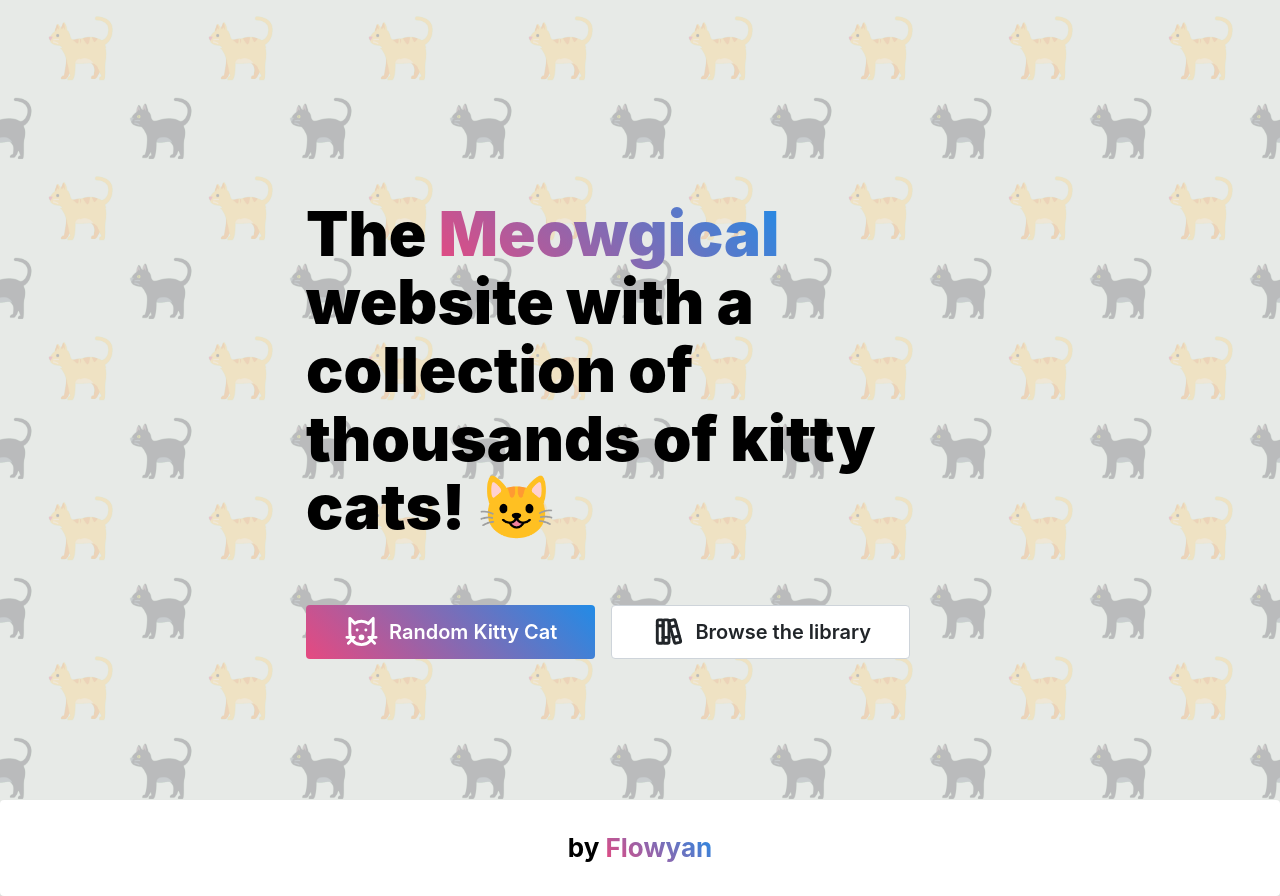
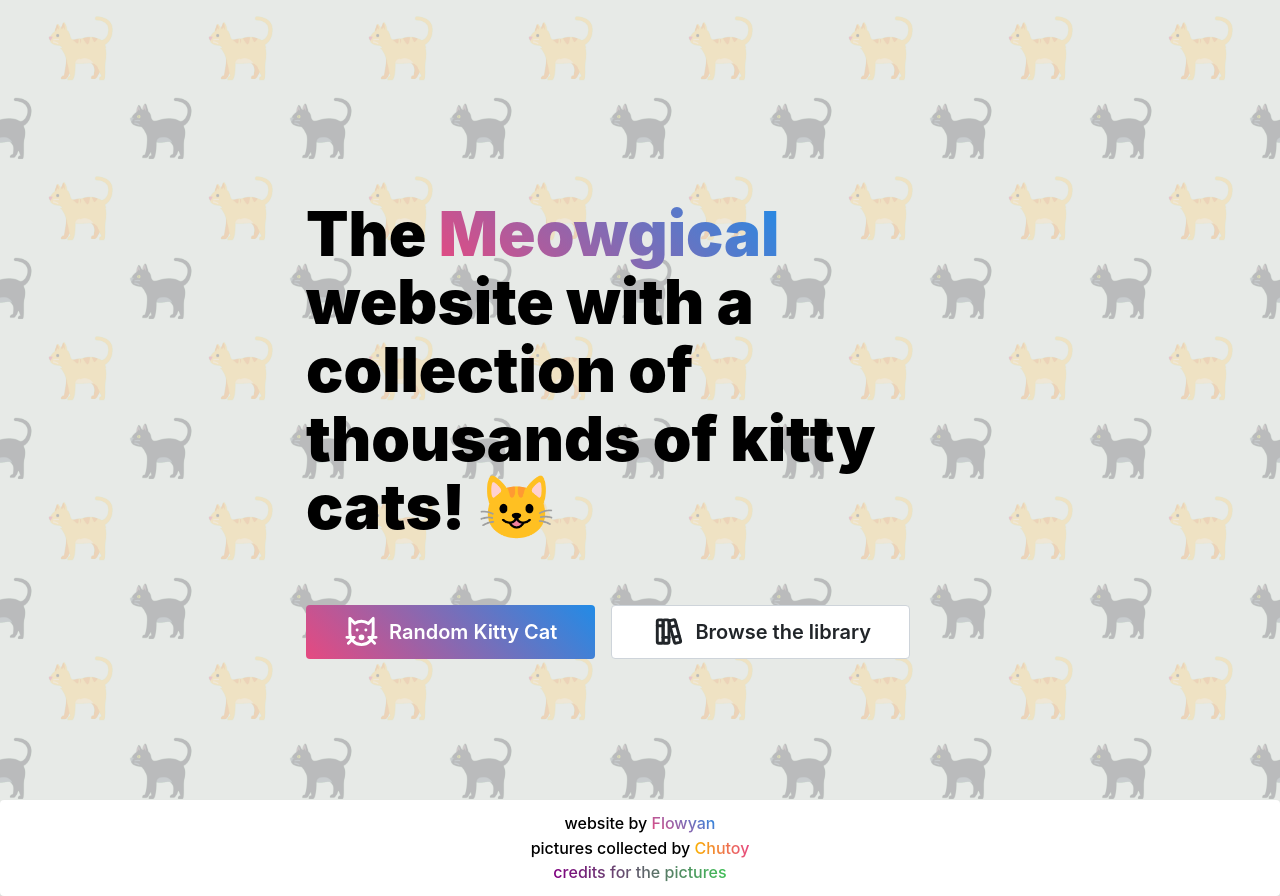
Before and after one commit to antoninvf/cat.basil.florist, a Next.js app: page / in a window 1280 px wide. Built offline with nearby package versions, Linux system fonts and the light colour scheme.

Commit message:
cleanup + added credits to footer

```diff
--- a/pages/index.tsx
+++ b/pages/index.tsx
@@ -1,12 +1,4 @@
-import {
-	Container,
-	Text,
-	Button,
-	Group,
-	Paper,
-	Center,
-	Title,
-} from '@mantine/core';
+import { Container, Text, Button, Group, Paper, Flex } from '@mantine/core';
 import classes from './HeroTitle.module.css';
 import { useEffect, useState } from 'react';
 import { IconBooks, IconCat } from '@tabler/icons-react';
@@ -92,9 +84,15 @@ export default function IndexPage() {
 			</Container>
 
 			<Paper shadow="md" h={'12vh'}>
-				<Center h={'100%'}>
-					<Title order={2}>
-						by{' '}
+				<Flex
+					h={'100%'}
+					w={'100%'}
+					direction={'column'}
+					justify={'center'}
+					align={'center'}
+				>
+					<Text fw={500}>
+						website by{' '}
 						<Text
 							component="span"
 							variant="gradient"
@@ -105,8 +103,31 @@ export default function IndexPage() {
 								Flowyan
 							</Link>
 						</Text>
-					</Title>
-				</Center>
+					</Text>
+					<Text fw={500}>
+						pictures collected by{' '}
+						<Text
+							component="span"
+							variant="gradient"
+							inherit
+							gradient={{ from: 'yellow', to: 'pink', deg: 90 }}
+						>
+							<Link href="https://basil.florist" target="_blank">
+								Chutoy
+							</Link>
+						</Text>
+					</Text>
+					<Text fw={500}>
+						<Text
+							component="span"
+							variant="gradient"
+							inherit
+							gradient={{ from: 'purple', to: 'green', deg: 90 }}
+						>
+							<Link href="/credits">credits for the pictures</Link>
+						</Text>
+					</Text>
+				</Flex>
 			</Paper>
 		</div>
 	);
```
